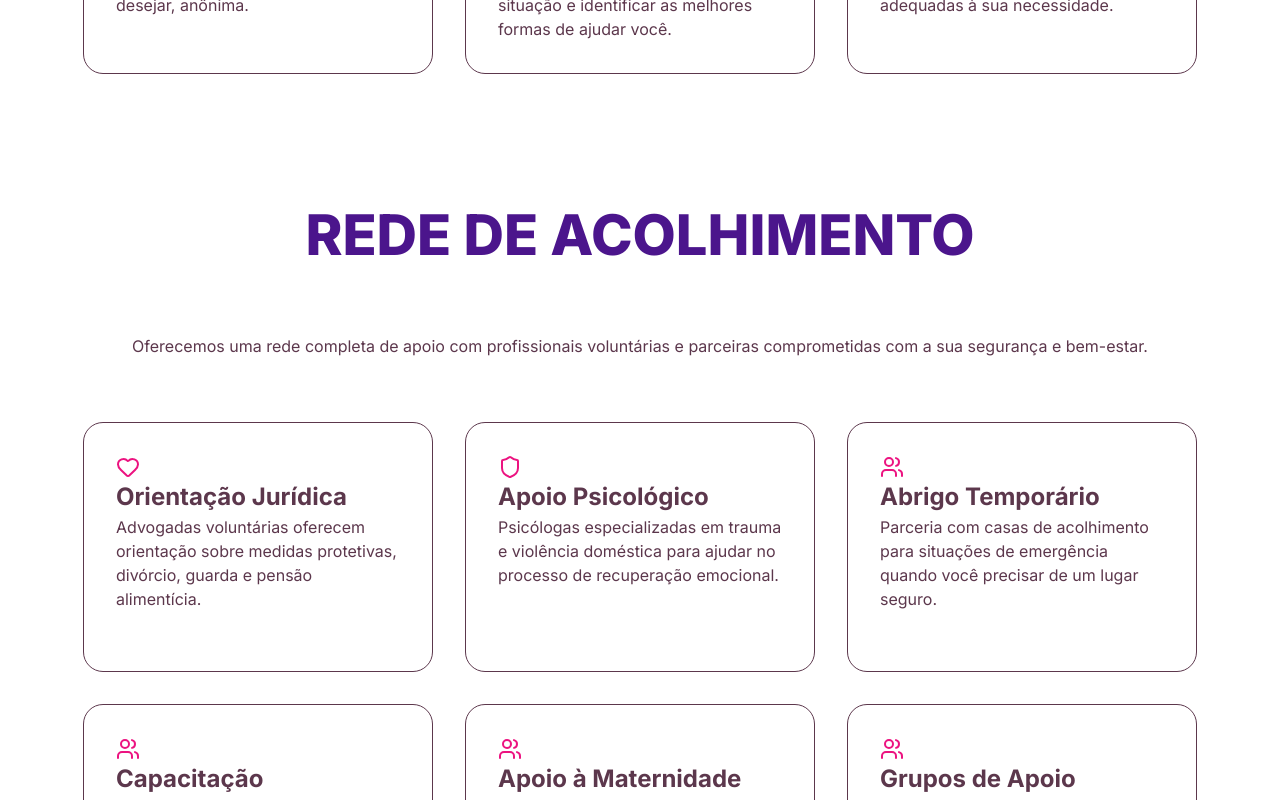
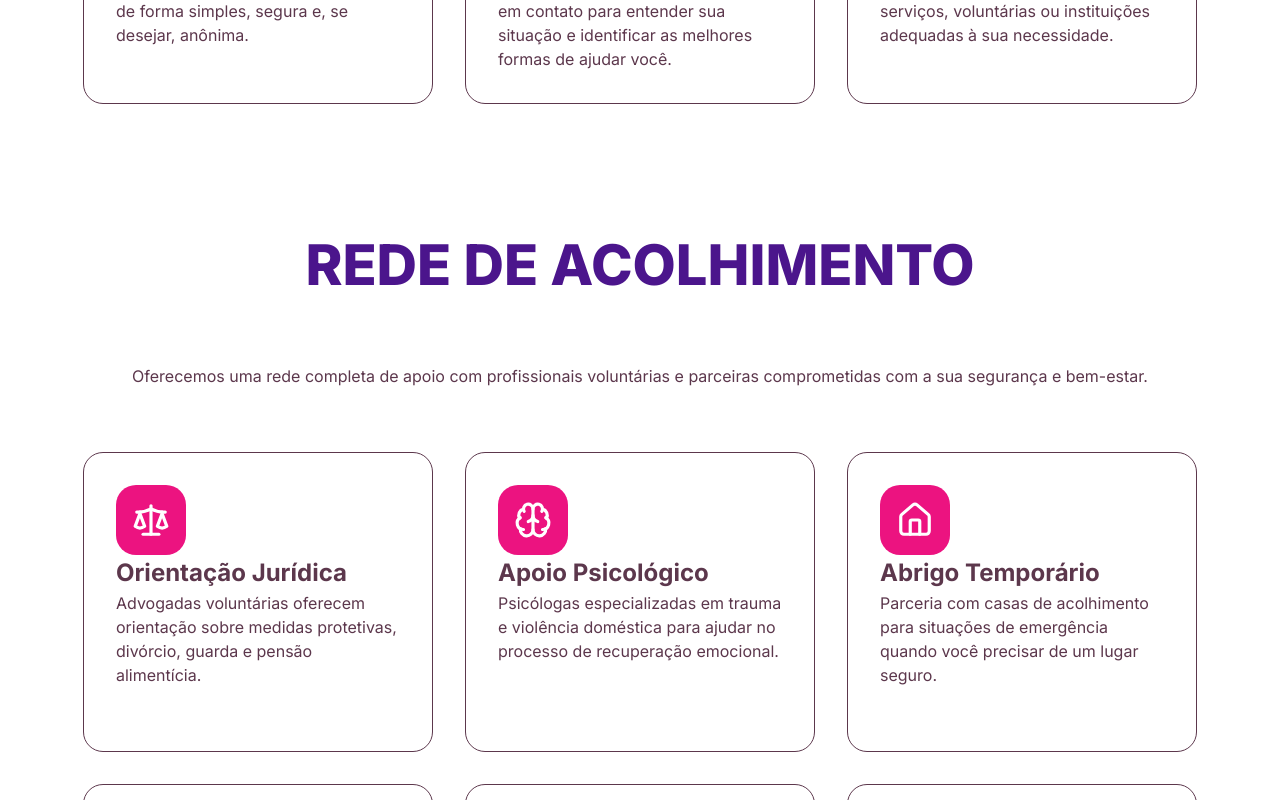
Before and after one commit to carlosAless/Elas-, a React (Vite) app in the folder frontend/: page / in a window 1280 px wide. Shown: the part 2000-2800 px from the top of the page. Built offline with nearby package versions, Linux system fonts and the light colour scheme; a web font is replaced by a local one.

Commit message:
feat: ajustes para a home

```diff
--- a/frontend/src/pages/Home/Home.css
+++ b/frontend/src/pages/Home/Home.css
@@ -6,16 +6,28 @@
 }
 
 /* Navbar com tema feminino */
+/* Navbar fixa com efeito vidro permanente */
 .navbarHome {
+  position: fixed;
+  top: 0;
+  left: 0;
+  right: 0;
+  z-index: 1000;
   display: flex;
   justify-content: space-between;
   align-items: center;
   padding: 1rem;
   height: 50px;
-  position: sticky;
-  top: 0;
-  position: relative;
-  z-index: 1000;
+  background: rgba(255, 255, 255, 0.9); /* Efeito vidro */
+  backdrop-filter: blur(10px); /* Desfoque do fundo */
+  -webkit-backdrop-filter: blur(10px); /* Para Safari */
+  box-shadow: 0 2px 10px rgba(0, 0, 0, 0.1);
+  border-bottom: 1px solid rgba(255, 255, 255, 0.2);
+}
+
+/* Ajuste para que o conteúdo não fique atrás da navbar */
+.containerHome {
+  padding-top: 80px; /* Ajuste conforme a altura da sua navbar */
 }
 
 .logoHome img {
@@ -519,10 +531,12 @@
   color: var(--fifth-color);
   gap: 2rem;
   grid-template-columns: 1fr 1fr 1fr;
+  grid-template-rows: minmax(300px, auto) minmax(200px, auto);
 }
 
 .rede-acolhedora .box {
-  height: 250px;
+  min-height: 300px;
+  max-height: 500px;
 }
 
 .box-sobre {
@@ -555,6 +569,13 @@
 
 #sobre .box-sobre p {
   font-size: 18pt;
+}
+
+.rede-acolhedora .box img {
+  width: 70px;
+  background-color: var(--secondary-color);
+  border-radius: 20px;
+  padding: 1rem;
 }
 
 .info {
--- a/frontend/src/pages/Home/Home.jsx
+++ b/frontend/src/pages/Home/Home.jsx
@@ -8,6 +8,12 @@ import Chat from "/src/assets/chat.svg";
 import Hand from "/src/assets/hand-heart.svg";
 import UserCheck from "/src/assets/user-check.svg";
 import Arrow from "/src/assets/arrow-right.svg";
+import Scale from "/src/assets/scale.svg";
+import Brain from "/src/assets/brain.svg";
+import House from "/src/assets/house.svg";
+import BriefCase from "/src/assets/briefcase.svg";
+import Baby from "/src/assets/baby.svg";
+import HeartHandshake from "/src/assets/heart-handshake.svg";
 
 export const Home = () => {
   return (
@@ -182,7 +188,7 @@ export const Home = () => {
           <div className="rede-acolhedora">
             <div className="box">
               <img
-                src={HeartIcon}
+                src={Scale}
                 alt="Coração - Acolhimento"
                 className="box-icon"
               />
@@ -194,11 +200,7 @@ export const Home = () => {
             </div>
 
             <div className="box">
-              <img
-                src={ShieldIcon}
-                alt="Escudo - Proteção"
-                className="box-icon"
-              />
+              <img src={Brain} alt="Escudo - Proteção" className="box-icon" />
               <p className="title-box">Apoio Psicológico</p>
               <span>
                 Psicólogas especializadas em trauma e violência doméstica para
@@ -207,7 +209,7 @@ export const Home = () => {
             </div>
 
             <div className="box">
-              <img src={UsersIcon} alt="Usuários - Rede" className="box-icon" />
+              <img src={House} alt="Usuários - Rede" className="box-icon" />
               <p className="title-box">Abrigo Temporário</p>
               <span>
                 Parceria com casas de acolhimento para situações de emergência
@@ -215,7 +217,7 @@ export const Home = () => {
               </span>
             </div>
             <div className="box">
-              <img src={UsersIcon} alt="Usuários - Rede" className="box-icon" />
+              <img src={BriefCase} alt="Usuários - Rede" className="box-icon" />
               <p className="title-box">Capacitação Profissional</p>
               <span>
                 Cursos e workshops para desenvolvimento de habilidades e
@@ -223,7 +225,7 @@ export const Home = () => {
               </span>
             </div>
             <div className="box">
-              <img src={UsersIcon} alt="Usuários - Rede" className="box-icon" />
+              <img src={Baby} alt="Usuários - Rede" className="box-icon" />
               <p className="title-box">Apoio à Maternidade</p>
               <span>
                 Suporte para mães em situação de vulnerabilidade, incluindo
@@ -231,7 +233,11 @@ export const Home = () => {
               </span>
             </div>
             <div className="box">
-              <img src={UsersIcon} alt="Usuários - Rede" className="box-icon" />
+              <img
+                src={HeartHandshake}
+                alt="Usuários - Rede"
+                className="box-icon"
+              />
               <p className="title-box">Grupos de Apoio</p>
               <span>
                 Encontros virtuais e presenciais com outras mulheres que
```
